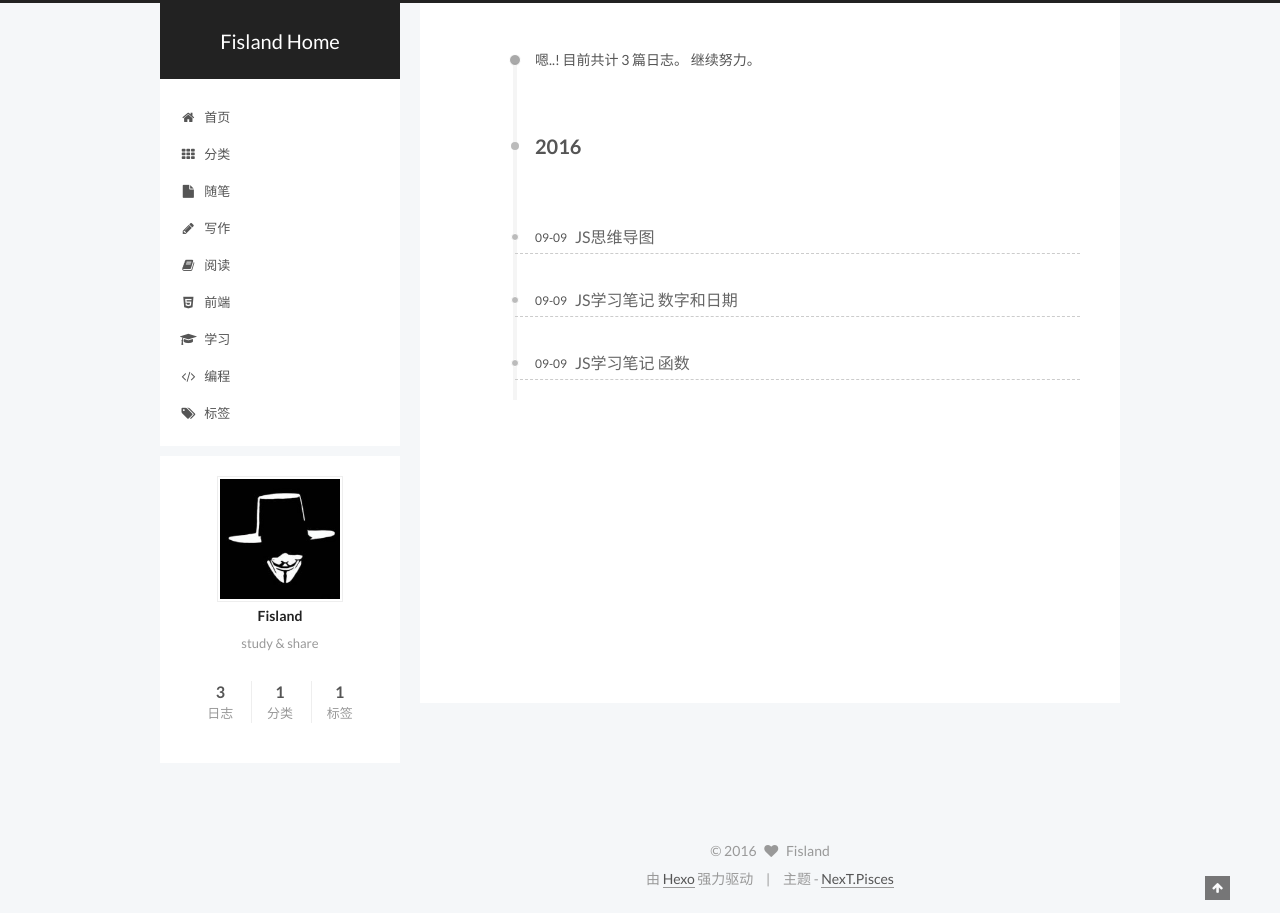
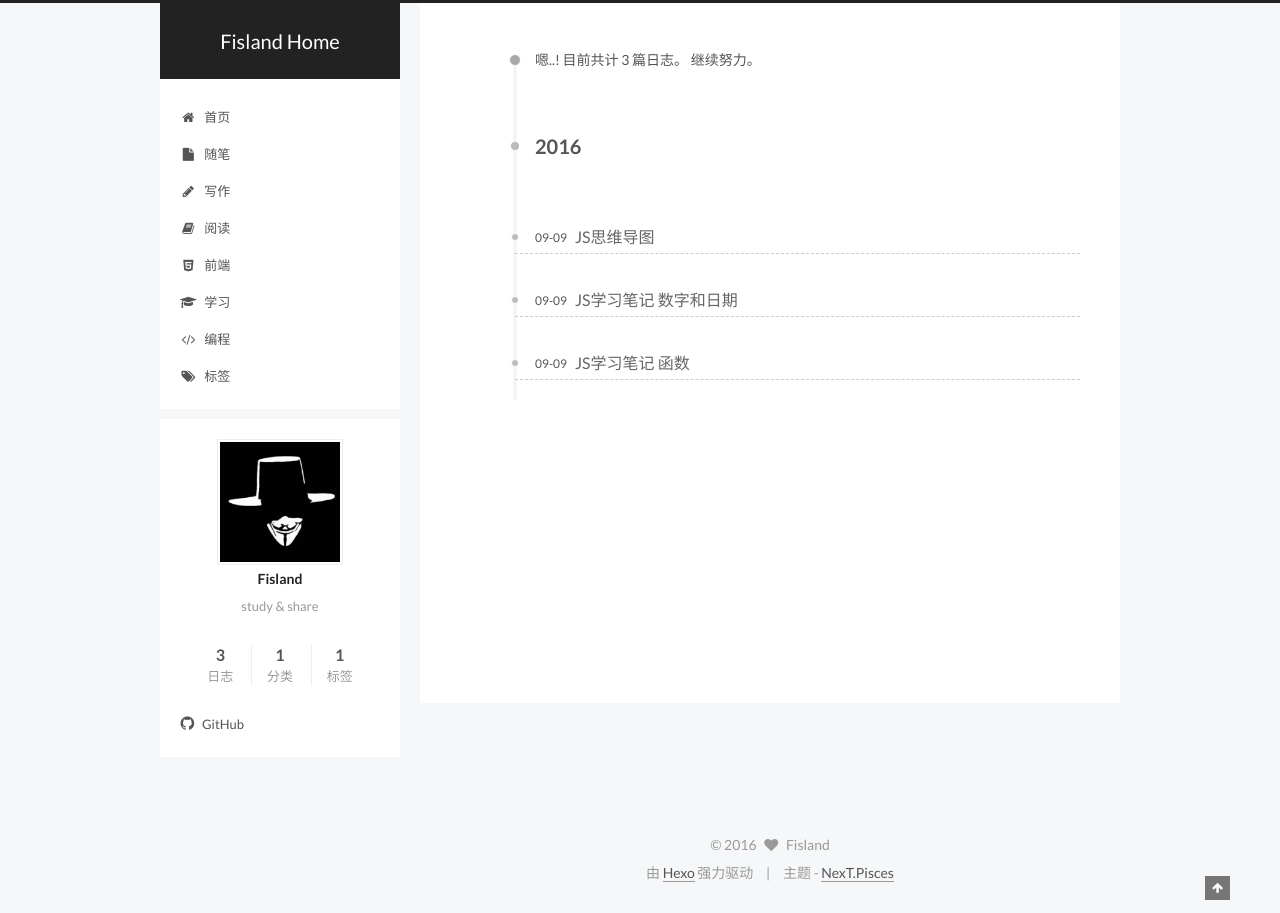
Before and after one commit to fisland/fisland.github.io, a plain HTML site: page archives/2016/09/index.html in a window 1280 px wide. Drawn offline with Linux system fonts and the light colour scheme; a script that the page names is missing.

Commit message:
Site updated: 2016-09-09 23:15:55

```diff
--- a/archives/2016/09/index.html
+++ b/archives/2016/09/index.html
@@ -68,7 +68,7 @@
 <link href="/css/main.css?v=5.0.1" rel="stylesheet" type="text/css" />
 
 
-  <meta name="keywords" content="Hexo, NexT" />
+  <meta name="keywords" content="Hexo, NexT, fisland" />
 
 
 
@@ -174,16 +174,6 @@
               <i class="menu-item-icon fa fa-fw fa-home"></i> <br />
 
             首页
-          </a>
-        </li>
-
-
-        <li class="menu-item menu-item-categories">
-          <a href="/categories" rel="section">
-
-              <i class="menu-item-icon fa fa-fw fa-th"></i> <br />
-
-            分类
           </a>
         </li>
 
@@ -453,10 +443,10 @@
 
 
             <div class="site-state-item site-state-categories">
-              <a href="/categories">
+
                 <span class="site-state-item-count">1</span>
                 <span class="site-state-item-name">分类</span>
-              </a>
+
             </div>
 
 
@@ -474,6 +464,17 @@
 
 
         <div class="links-of-author motion-element">
+
+
+              <span class="links-of-author-item">
+                <a href="https://github.com/fisland" target="_blank" title="GitHub">
+
+                    <i class="fa fa-fw fa-github"></i>
+
+                  GitHub
+                </a>
+              </span>
+
 
         </div>
 
--- a/css/main.css
+++ b/css/main.css
@@ -1549,7 +1549,7 @@ pre .javascript .function {
   width: 4px;
   height: 4px;
   border-radius: 50%;
-  background: #0af27d;
+  background: #7eb68a;
 }
 .links-of-blogroll {
   font-size: 13px;
```
Also changed, not shown: 2016/09/09/JS-Function/index.html (+13 -12 lines), 2016/09/09/JS-Math-Date/index.html (+13 -12 lines), 2016/09/09/JS思维导图/index.html (+13 -12 lines), archives/2016/index.html (+14 -13 lines), archives/index.html (+14 -13 lines), categories/前端/index.html (+14 -13 lines), index.html (+14 -13 lines), tags/JS/index.html (+14 -13 lines), tags/index.html (+14 -13 lines), favicon.ico (added).
